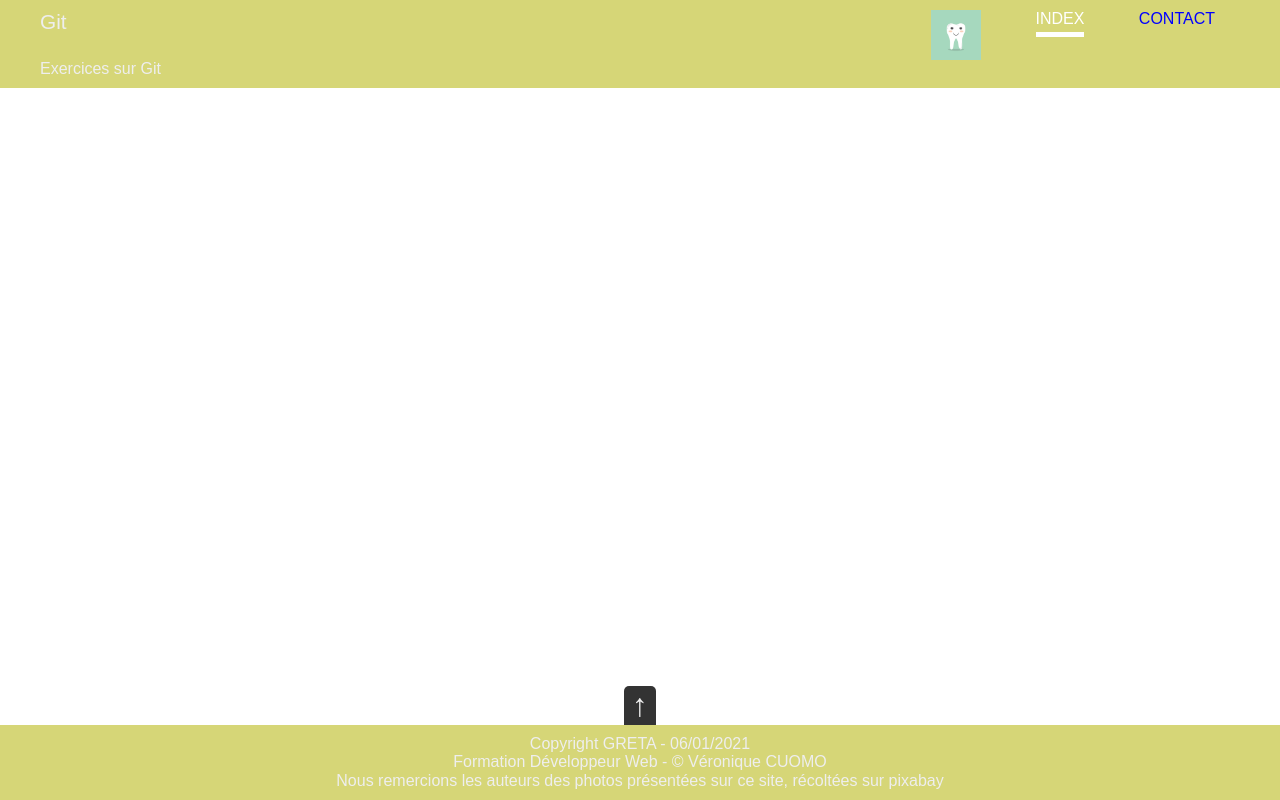
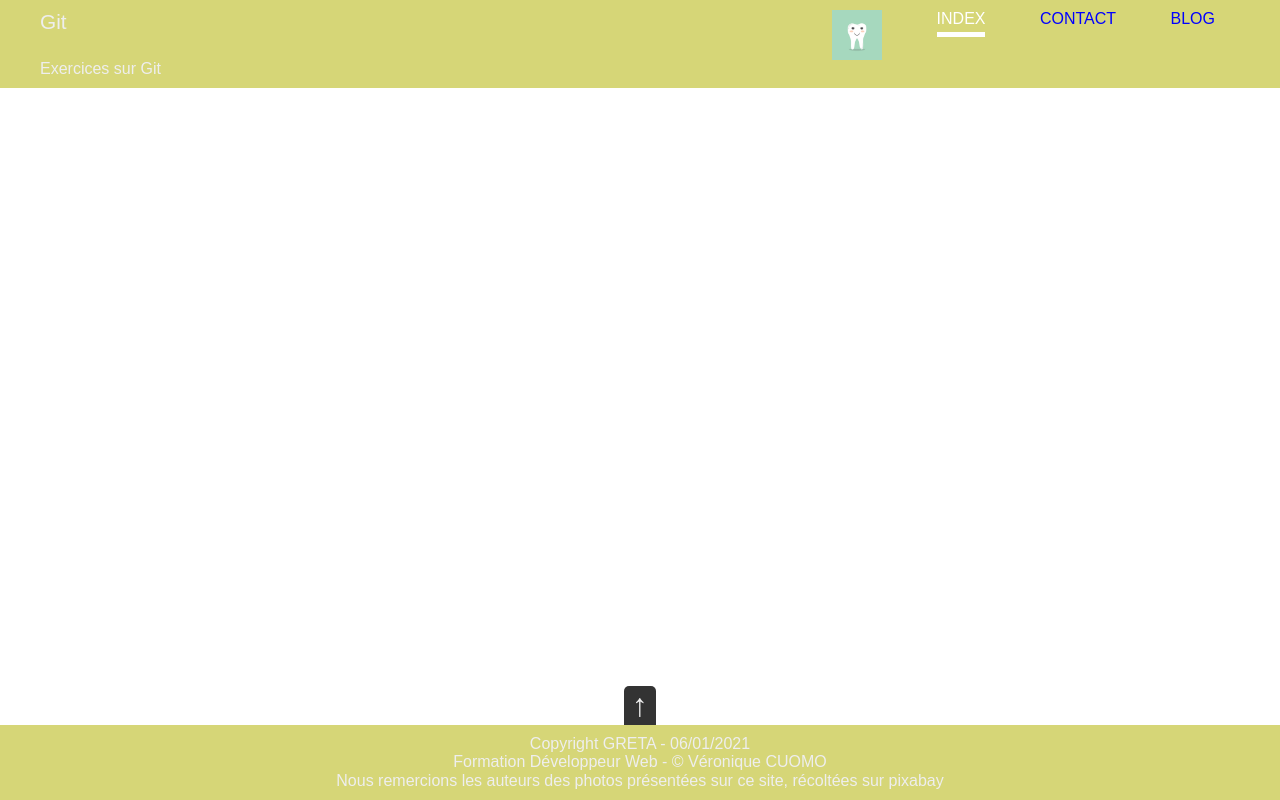
Before and after one commit to jennygere/exo-git-1, a plain HTML site: page blog.html in a window 1280 px wide. Drawn offline with nearby package versions, Linux system fonts and the light colour scheme.

Commit message:
modification menu

```diff
--- a/blog.html
+++ b/blog.html
@@ -23,6 +23,8 @@
                 </a>
                 <a href="index.html" class="is-current">Index</a>
                 <a href="./contact.html">Contact</a>
+                <a href="blog.html">blog</a>
+
             </nav>
         </header>
 
```
Also changed, not shown: contact.html (+2 -0 lines), index.html (+1 -0 lines).
